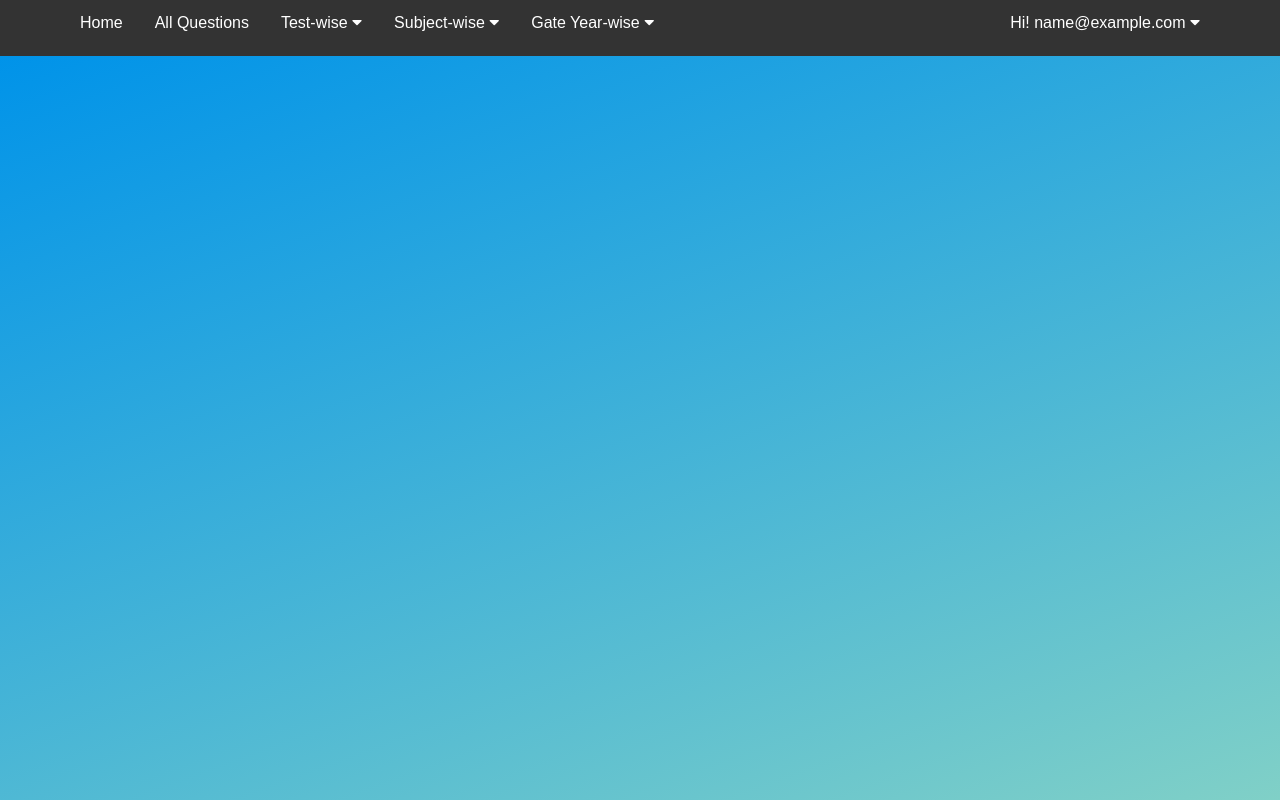
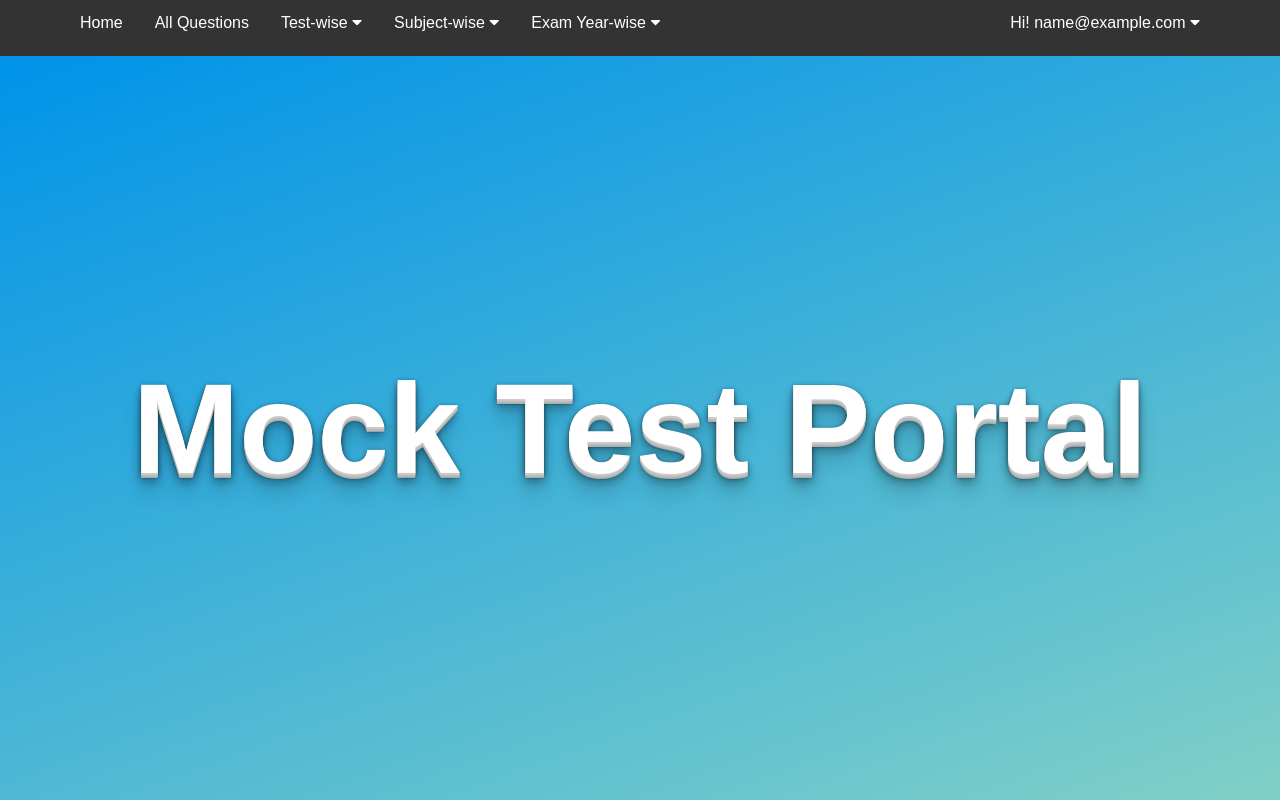
Before and after one commit to buchan123/mocktest-portal, a Flask app: template templates/home.html in a window 1280 px wide. Run offline with Flask 2, Linux system fonts and the light colour scheme; the template is opened without the code that fills it: most values are stand-ins (such as "Sample title", 1, 10 or a date in 2020).

Commit message:
added changes

```diff
--- a/main.py
+++ b/main.py
@@ -1,5 +1,6 @@
 import requests
-from flask import Flask,Blueprint, render_template
+from flask import Flask,Blueprint, render_template,url_for
+from werkzeug.utils import redirect
 from flask_login import login_required, current_user
 from flask_login import LoginManager
 from auth import auth as auth_blueprint
@@ -9,7 +10,11 @@ main_blueprint = Blueprint('main', __name__)
 
 @main_blueprint.route('/')
 def index():
-    return render_template('index.html')
+    try:
+        name = current_user.name
+        return redirect(url_for('main.home'))
+    except:
+        return render_template('index.html')
 
 @main_blueprint.route('/home')
 @login_required
@@ -31,13 +36,15 @@ def profile():
 app = Flask(__name__)
 app.config['SESSION_TYPE'] = 'memcached'
 app.config['SECRET_KEY'] = 't1NP63m4wnBg6nyHYKfmc2TpCOGI4nss'
+app.config['BASE_URL'] = "https://mocktest-api.herokuapp.com"
+
 login_manager = LoginManager()
 login_manager.login_view = 'auth.login'
 login_manager.init_app(app)
 @login_manager.user_loader
 def load_user(user_id):
     try:
-        response = requests.get("https://mocktest-api.herokuapp.com/api/user/"+user_id)
+        response = requests.get(app.config["BASE_URL"]+"/api/user/"+user_id)
         email = response.json()["email"]
         name = response.json()['name']
         return User(email,name,user_id)
--- a/requirements.txt
+++ b/requirements.txt
@@ -1,4 +1,3 @@
 Flask
 gunicorn
 flask-login
-requests
--- a/static/css/home.css
+++ b/static/css/home.css
@@ -70,6 +70,33 @@ body {
   min-height: 93vh;
   background-color: #0093e9;
   background-image: linear-gradient(160deg, #0093e9 0%, #80d0c7 100%);
+}
+
+#home-page-greeting {
+  display: block;
+  color: #fff;
+  font-size: 8em;
+  font-weight: bold;
+  text-shadow: 0 1px 0 #ccc, 0 2px 0 #c9c9c9, 0 3px 0 #bbb, 0 4px 0 #b9b9b9,
+    0 5px 0 #aaa, 0 6px 1px rgba(0, 0, 0, 0.1), 0 0 5px rgba(0, 0, 0, 0.1),
+    0 1px 3px rgba(0, 0, 0, 0.3), 0 3px 5px rgba(0, 0, 0, 0.2),
+    0 5px 10px rgba(0, 0, 0, 0.25), 0 10px 10px rgba(0, 0, 0, 0.2),
+    0 20px 20px rgba(0, 0, 0, 0.15);
+  text-align: center;
+}
+
+#test-start-btn {
+  margin-top: 20px;
+  margin-bottom: 20px;
+  margin-right: 2px;
+  height: 35px;
+  border-radius: 5px;
+  background-color: whitesmoke;
+  border: solid 1.5px black;
+}
+.instruction-text {
+  font-size: larger;
+  padding: 5px;
 }
 
 .test-container {
--- a/static/js/scripts.js
+++ b/static/js/scripts.js
@@ -57,3 +57,35 @@ function displayResultModal(correct, incorrect, unattempted, total) {
     }
   };
 }
+
+function displayInstructionModal(questions, time) {
+  let modal = document.getElementById("modal-2");
+  let span = document.getElementsByClassName("close")[1];
+  modal.style.display = "block";
+
+  document.getElementById("question-count").innerText =
+    "There are : " + questions + " Questions.";
+
+  document.getElementById("question-time").innerText =
+    "You'll be allowed " + time + " mins of time";
+
+  span.onclick = function () {
+    modal.style.display = "none";
+    document.getElementById("home-page-greeting").style.display = "block";
+    const nav_dis = document.getElementsByClassName("disable-test");
+    for (const ele of nav_dis) {
+      ele.style.display = "inline";
+    }
+  };
+
+  window.onclick = function (event) {
+    if (event.target == modal) {
+      modal.style.display = "none";
+      document.getElementById("home-page-greeting").style.display = "block";
+      const nav_dis = document.getElementsByClassName("disable-test");
+      for (const ele of nav_dis) {
+        ele.style.display = "inline";
+      }
+    }
+  };
+}
--- a/static/js/test.js
+++ b/static/js/test.js
@@ -2,8 +2,8 @@ class Timer {
   constructor(TIME_LIMIT) {
     this.TIME_LIMIT = TIME_LIMIT;
     this.FULL_DASH_ARRAY = 283;
-    this.WARNING_THRESHOLD = 10;
-    this.ALERT_THRESHOLD = 5;
+    this.WARNING_THRESHOLD = 50;
+    this.ALERT_THRESHOLD = 15;
 
     this.COLOR_CODES = {
       info: {
@@ -23,6 +23,7 @@ class Timer {
     this.timeLeft = this.TIME_LIMIT;
     this.timerInterval = null;
     this.remainingPathColor = this.COLOR_CODES.info.color;
+    this.onTimesUp();
   }
 
   onTimesUp() {
@@ -222,6 +223,7 @@ class Question {
     flagIcon.classList = ["fa fa-flag"];
     flagLabel.appendChild(flagIcon);
     flagLabel.style.float = "right";
+    flagLabel.style.paddingTop = "20px";
     flagLabel.addEventListener("click", (event) => {
       event.stopPropagation();
       if (flagLabel.firstChild.checked === true) {
@@ -297,52 +299,6 @@ class Quiz {
     return btn;
   }
 
-  disableBtnIfRequire() {
-    // this.i, this.prev, this.next
-    if (this.i <= 0) {
-      this.prevBtn.disabled = true;
-    } else {
-      this.prevBtn.disabled = false;
-    }
-
-    if (this.i + 1 >= this.questions.length) {
-      this.nextBtn.disabled = true;
-    } else {
-      this.nextBtn.disabled = false;
-    }
-  }
-
-  updateQuestionNav() {
-    const listArray = Array.from(this.questionsNav.children);
-    let index = 0;
-    listArray.forEach((item) => {
-      const q = this.questions[index];
-      if (q.submit === false) {
-        item.style.background = "whitesmoke";
-
-        if (q.isDone) {
-          item.style.background = "lightgreen";
-        }
-        if (q.flagged) {
-          item.style.background = "pink";
-        }
-        if (q.flagged && q.isDone) {
-          item.style.background = "lightblue";
-        }
-      }
-      index++;
-    });
-  }
-
-  updateQuestion(index) {
-    this.disableBtnIfRequire();
-    const q = this.questions[index];
-    this.i = index;
-    this.root.firstElementChild.replaceWith(q.getDOMNode(this.i + 1));
-    this.updateQuestionNav();
-    this.disableBtnIfRequire();
-  }
-
   getQuestionsNav() {
     const questionsNav = document.createElement("div");
     questionsNav.className = "questions-nav";
@@ -360,26 +316,103 @@ class Quiz {
     return questionsNav;
   }
 
+  disableBtnIfRequire() {
+    // this.i, this.prev, this.next
+    if (this.i <= 0) {
+      this.prevBtn.disabled = true;
+    } else {
+      this.prevBtn.disabled = false;
+    }
+
+    if (this.i + 1 >= this.questions.length) {
+      this.nextBtn.disabled = true;
+    } else {
+      this.nextBtn.disabled = false;
+    }
+  }
+
+  async updateQuestionNav(flag) {
+    const qNavBtns = Array.from(this.questionsNav.children);
+    let index = 0;
+    qNavBtns.forEach((item) => {
+      const q = this.questions[index];
+      item.style.background = "whitesmoke";
+      if (q.isDone) {
+        item.style.background = "lightgreen";
+      }
+      if (q.flagged) {
+        item.style.background = "pink";
+      }
+      if (q.flagged && q.isDone) {
+        item.style.background = "lightblue";
+      }
+      if (this.i === index) {
+        item.style.background = "lightsalmon";
+      }
+      index++;
+    });
+  }
+
+  async updateQuestion(index) {
+    this.disableBtnIfRequire();
+    const q = this.questions[index];
+    this.i = index;
+    this.root.firstElementChild.replaceWith(q.getDOMNode(this.i + 1));
+    this.updateQuestionNav();
+    this.disableBtnIfRequire();
+  }
+
   render() {
     this.disableBtnIfRequire();
     const q = this.questions[0];
     this.root.appendChild(q.getDOMNode(this.i + 1));
     this.root.appendChild(this.prevBtn);
     this.root.appendChild(this.nextBtn);
+
     const questNavPos = document.getElementById("test-nav");
     questNavPos.firstElementChild.replaceWith(this.questionsNav);
     const submitPos = document.getElementById("test-submit");
     submitPos.firstElementChild.replaceWith(this.submitBtn);
   }
 
+  async showInstructions(questions, time) {
+    displayInstructionModal(questions, time);
+    const questionsContainer = document.getElementById("test");
+    document.getElementById("home-page-greeting").style.display = "none";
+    questionsContainer.style.display = "none";
+    const startBtn = document.getElementById("test-start-btn");
+    startBtn.addEventListener("click", (event) => {
+      event.stopPropagation();
+      document.getElementById("modal-2").style.display = "none";
+      const questionsContainer = document.getElementById("test");
+      questionsContainer.style.display = "grid";
+      return true;
+    });
+  }
+
   start() {
-    this.render();
-    this.timerObj.startTimer(this);
+    if (
+      this.showInstructions(
+        this.questions.length,
+        this.questions.length * this.questions[0].getTime()
+      )
+    ) {
+      this.timerObj.startTimer(this);
+      this.render();
+      const nav_dis = document.getElementsByClassName("disable-test");
+      for (const ele of nav_dis) {
+        ele.style.display = "none";
+      }
+    }
+    this.updateQuestionNav();
   }
 
   submit() {
-    this.updateQuestionNav();
     this.timerObj.onTimesUp();
+    const nav_dis = document.getElementsByClassName("disable-test");
+    for (const ele of nav_dis) {
+      ele.style.display = "inline";
+    }
     let correct = 0;
     let incorrect = 0;
     let unattempted = 0;
@@ -399,6 +432,7 @@ class Quiz {
     }
     this.root.innerHTML = "";
     this.i = 0;
+    this.updateQuestionNav();
     this.render();
     this.submitBtn.disabled = true;
     displayResultModal(correct, incorrect, unattempted, this.questions.length);
@@ -411,9 +445,9 @@ class BuildTest {
   }
 
   renderByTestIdOrNone = async (testId) => {
-    const questionsDB = await fetch(
-      "https://mocktest-api.herokuapp.com/api/questions"
-    ).then((response) => response.json());
+    const questionsDB = await fetch(BASE_URL + "/api/questions").then(
+      (response) => response.json()
+    );
 
     const questionsDiv = document.getElementById("test-questions");
     questionsDiv.innerHTML = "";
@@ -423,9 +457,6 @@ class BuildTest {
     } else {
       testHead.innerText = testId;
     }
-
-    const questionsContainer = document.getElementById("test");
-    questionsContainer.style.display = "grid";
 
     const questionObjects = [];
     if (testId === undefined) {
@@ -467,16 +498,14 @@ class BuildTest {
   };
 
   renderBySubject = async (subject) => {
-    const questionsDB = await fetch(
-      "https://mocktest-api.herokuapp.com/api/questions"
-    ).then((response) => response.json());
+    const questionsDB = await fetch(BASE_URL + "/api/questions").then(
+      (response) => response.json()
+    );
 
     const questionsDiv = document.getElementById("test-questions");
     questionsDiv.innerHTML = "";
     const testHead = document.getElementById("test-head");
     testHead.innerText = subject;
-    const questionsContainer = document.getElementById("test");
-    questionsContainer.style.display = "grid";
 
     const questionObjects = [];
 
@@ -503,16 +532,14 @@ class BuildTest {
   };
 
   renderByYears = async (gateYear) => {
-    const questionsDB = await fetch(
-      "https://mocktest-api.herokuapp.com/api/questions"
-    ).then((response) => response.json());
+    const questionsDB = await fetch(BASE_URL + "/api/questions").then(
+      (response) => response.json()
+    );
 
     const questionsDiv = document.getElementById("test-questions");
     questionsDiv.innerHTML = "";
     const testHead = document.getElementById("test-head");
     testHead.innerText = gateYear;
-    const questionsContainer = document.getElementById("test");
-    questionsContainer.style.display = "grid";
 
     const questionObjects = [];
 
@@ -540,14 +567,13 @@ class BuildTest {
   };
 
   start = async () => {
-    const pageMetadata = await fetch(
-      "https://mocktest-api.herokuapp.com/api/metadata"
-    ).then((response) => response.json());
+    const pageMetadata = await fetch(BASE_URL + "/api/metadata").then(
+      (response) => response.json()
+    );
 
     // Creating Tests Options
     const tests = pageMetadata["tests"];
     const testOptions = document.getElementById("test-wise");
-
     for (const test of tests) {
       const t = document.createElement("a");
       t.innerText = test;
@@ -589,4 +615,5 @@ class BuildTest {
 }
 
 const obj = new BuildTest();
+const BASE_URL = "https://mocktest-api.herokuapp.com";
 obj.start();
--- a/templates/home.html
+++ b/templates/home.html
@@ -16,24 +16,26 @@
   <body>
     <div class="navbar">
       <a href="/home" style="margin-left: 5%">Home</a>
-      <a onclick="obj.renderByTestIdOrNone()">All Questions</a>
-      <div class="dropdown">
+      <a onclick="obj.renderByTestIdOrNone()" class="disable-test"
+        >All Questions</a
+      >
+      <div class="dropdown disable-test">
         <button class="dropbtn">
           Test-wise
           <i class="fa fa-caret-down"></i>
         </button>
         <div class="dropdown-content" id="test-wise"></div>
       </div>
-      <div class="dropdown">
+      <div class="dropdown disable-test">
         <button class="dropbtn">
           Subject-wise
           <i class="fa fa-caret-down"></i>
         </button>
         <div class="dropdown-content" id="subject-wise"></div>
       </div>
-      <div class="dropdown">
+      <div class="dropdown disable-test">
         <button class="dropbtn">
-          Gate Year-wise
+          Exam Year-wise
           <i class="fa fa-caret-down"></i>
         </button>
         <div class="dropdown-content" id="year-wise"></div>
@@ -51,6 +53,7 @@
     </div>
 
     <div class="main-container">
+      <div id="home-page-greeting">Mock Test Portal</div>
       <div class="test-container" id="test">
         <div id="test-form">
           <div id="form-header">
@@ -119,13 +122,44 @@
         </div>
       </div>
     </div>
+
     <div id="modal-2" class="modal">
       <div class="modal-content">
         <div class="modal-header">
           <span class="close">&times;</span>
           <h2>Instructions</h2>
         </div>
-        <div class="modal-body"></div>
+        <div class="modal-body">
+          <ul>
+            <li id="question-count" class="instruction-text"></li>
+            <li id="question-time" class="instruction-text"></li>
+            <li class="instruction-text">
+              Please use the question sidebar, next and previous question
+              buttons to navigate during the test.
+            </li>
+            <li class="instruction-text">
+              There is timer situated in the top right corner of the test
+              window.
+            </li>
+            <li class="instruction-text">
+              There is also a fullscreen toggler next to the timer.
+            </li>
+            <li class="instruction-text">
+              There is a submit button at the bottom right corner of the test
+              window.
+            </li>
+            <li class="instruction-text">
+              Use the submit button to submit the test, Otherwise test will
+              auto-submit when timer is up.
+            </li>
+            <li class="instruction-text">
+              Click on start button below to start the test.
+            </li>
+          </ul>
+          <div style="text-align: center">
+            <button id="test-start-btn">Start Test</button>
+          </div>
+        </div>
       </div>
     </div>
     <script src="../static//js/scripts.js"></script>
```
Also changed, not shown: other parts of static/css/home.css (+14 -1 lines), auth.py (+4 -3 lines).
